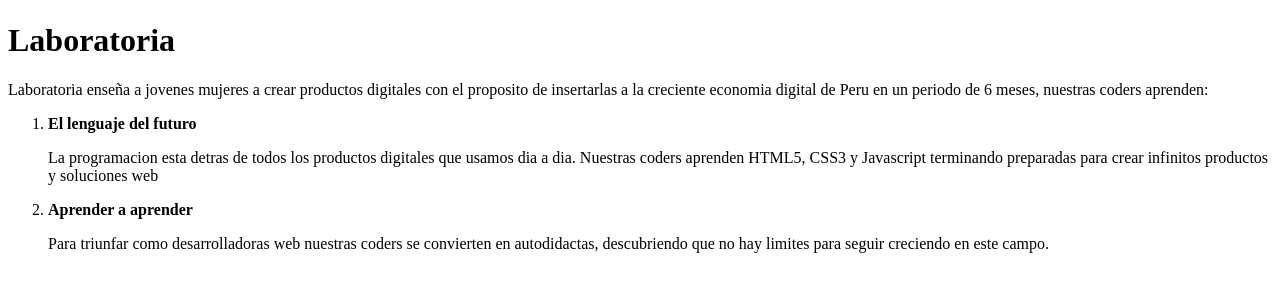
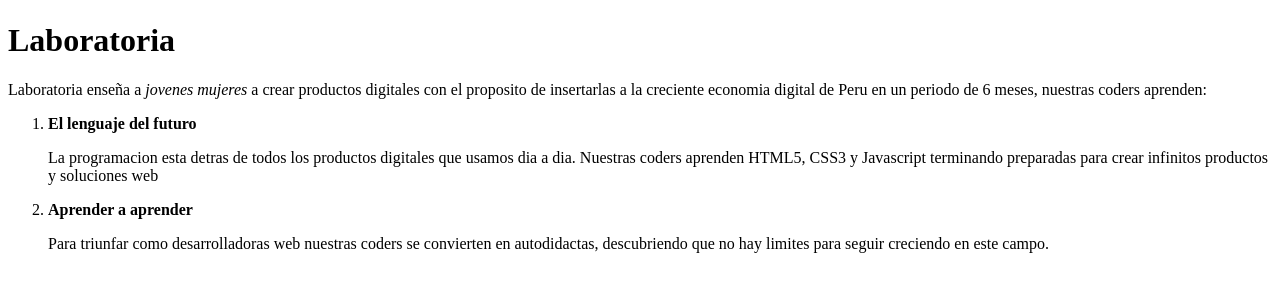
Before and after one commit to aifos710/viendo-cajas, a plain HTML site: page index.html in a window 1280 px wide. Shown: the part 51-342 px from the top of the page. Drawn offline with Linux system fonts and the light colour scheme.

Commit message:
sesion 4

```diff
--- a/index.html
+++ b/index.html
@@ -7,7 +7,7 @@
      <body>
          <img src="./logo.png">
       	 <h1>Laboratoria</h1>
-     	  <p>Laboratoria enseña a jovenes mujeres a crear productos digitales con el proposito de insertarlas a la creciente economia digital de Peru en un periodo de 6 meses, nuestras coders aprenden:</p>
+     	  <p>Laboratoria enseña a <i>jovenes mujeres</i> a crear productos digitales con el proposito de insertarlas a la creciente economia digital de Peru en un periodo de 6 meses, nuestras coders aprenden:</p>
      	   <ol>
      		  <li>
      		   <strong>El lenguaje del futuro</strong>
```
